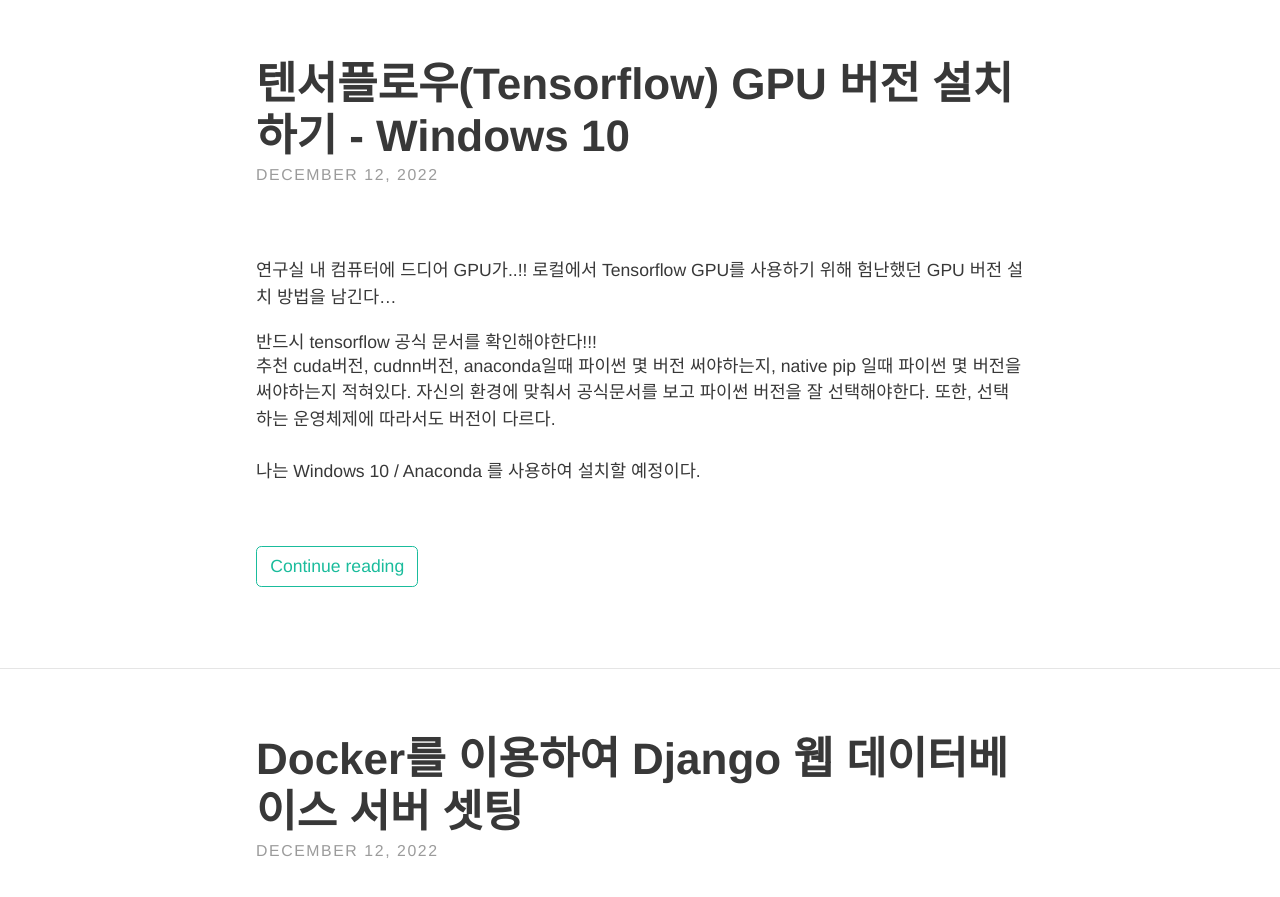
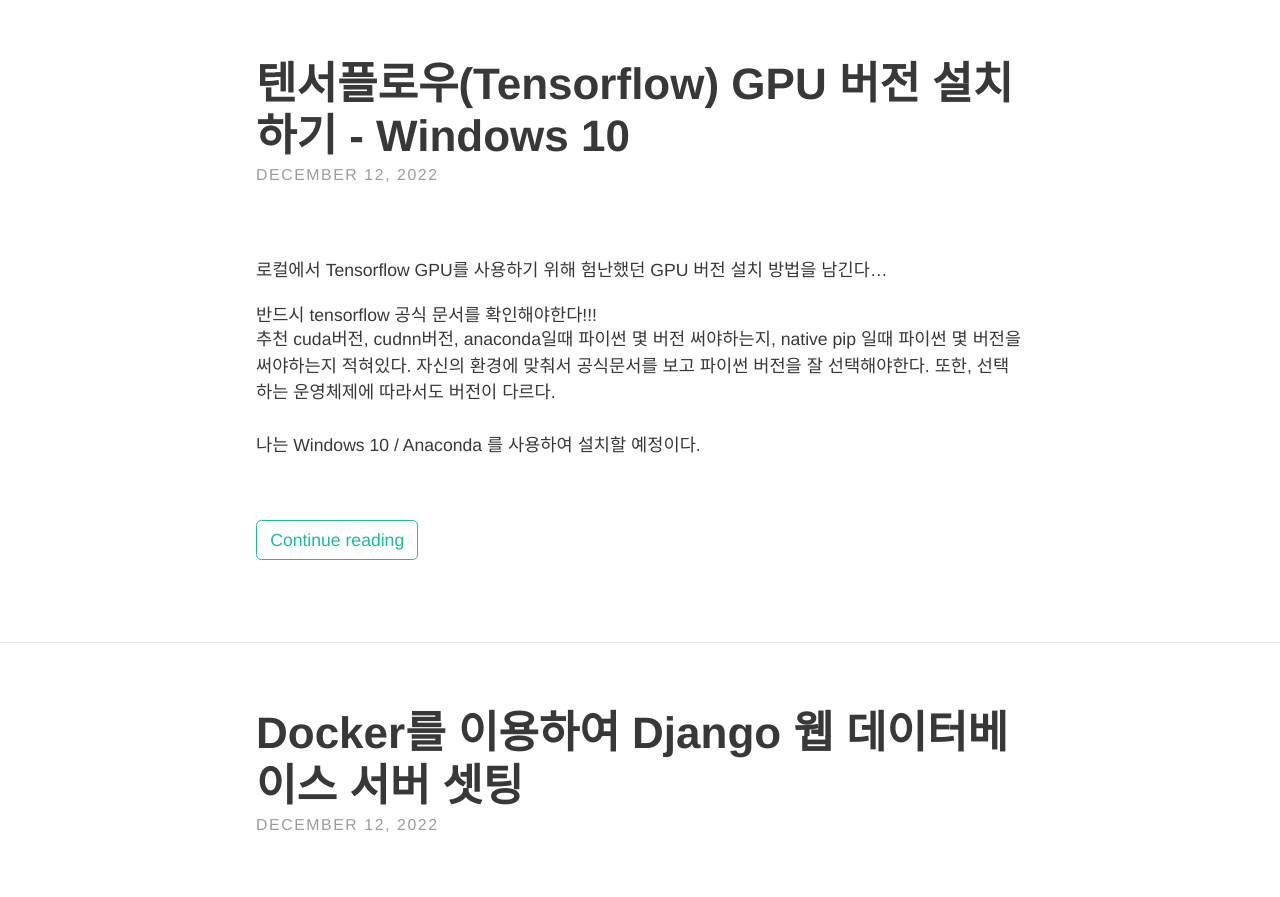
Before and after one commit to type-kimchi/Type-Kimchi.github.io, a Jekyll site: the page built from index.html, in a window 1280 px wide and 900 px high, scrolled down 1437 px. Shown: the top 897 px of the window. Built offline with Jekyll 4.4.1, drawn with Linux system fonts in a browser that asks for light colours; nearby versions of some CDN libraries; the list of posts is cut into pages by our own code.

Commit message:
Update 2022-12-12-tensorflow-1.md

```diff
--- a/_posts/Python-Tensorflow/2022-12-12-tensorflow-1.md
+++ b/_posts/Python-Tensorflow/2022-12-12-tensorflow-1.md
@@ -7,7 +7,7 @@ tags: [Tensorflow]
 ---
 
 <br><br>
-연구실 내 컴퓨터에 드디어 GPU가..!! 로컬에서 Tensorflow GPU를 사용하기 위해 험난했던 GPU 버전 설치 방법을 남긴다...<br>
+로컬에서 Tensorflow GPU를 사용하기 위해 험난했던 GPU 버전 설치 방법을 남긴다...<br>
 <point>반드시 tensorflow 공식 문서를 확인해야한다!!!</point> 추천 cuda버전, cudnn버전, anaconda일때 파이썬 몇 버전 써야하는지, native pip 일때 파이썬 몇 버전을 써야하는지 적혀있다. 자신의 환경에 맞춰서 공식문서를 보고 파이썬 버전을 잘 선택해야한다. 또한, 선택하는 운영체제에 따라서도 버전이 다르다. <br><br>
 나는 <point>Windows 10 / Anaconda</point> 를 사용하여 설치할 예정이다.<br><br>
 
```
